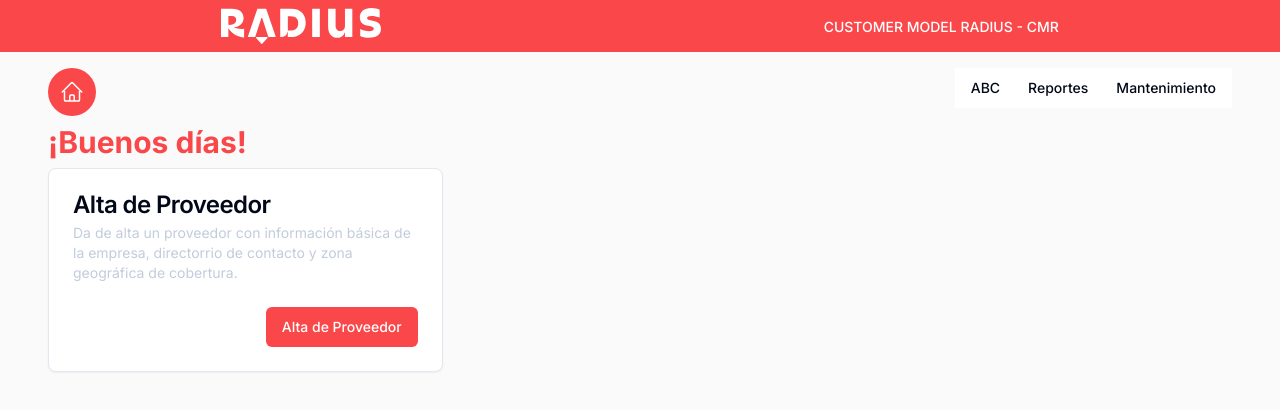
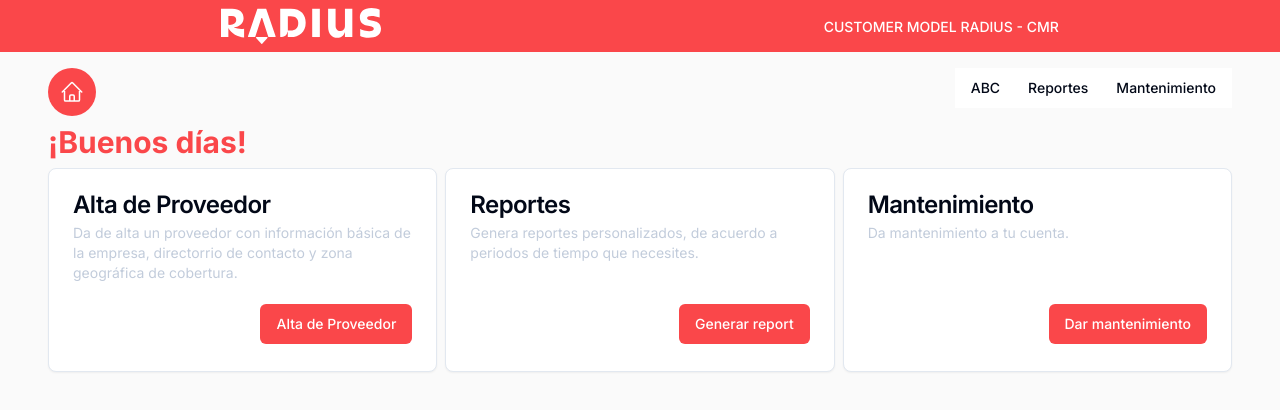
Before and after one commit to jblancoh/frontend-proveedores, a Next.js app: page /home in a window 1280 px wide. Shown: the top 410 px of the page. Built offline with nearby package versions, Linux system fonts and the light colour scheme.

Commit message:
:bug:(Route): Fix routing issues and update provider page layout

```diff
--- a/src/app/(providers)/create/page.tsx
+++ b/src/app/(providers)/create/page.tsx
@@ -26,7 +26,7 @@ type FormValues = {
   businessName: string,
   commercialName: string,
   website:  string,
-  constitutionDate: string,
+  constitutionDate: Date,
   state:  string,
   fullAddress:  string,
   postalCode: string,
@@ -123,7 +123,7 @@ const Page = () => {
         description: "No se pudo crear el proveedor",
         variant: "destructive",
       })
-      router.push("/home")
+      router.push("home")
     } finally {
       setLoading(false)
     }
--- a/src/app/(providers)/home/page.tsx
+++ b/src/app/(providers)/home/page.tsx
@@ -18,13 +18,12 @@ const Page = () => {
       <div className="pb-2">
         <Label className="text-radius font-bold text-3xl">¡Buenos días!</Label>
       </div>
-      <div className="grid grid-cols-3">
+      <div className="grid md:grid-cols-3 gap-2 grid-rows-3">
         <Card>
-          <CardHeader>
+          <CardHeader className="h-2/3">
             <CardTitle>Alta de Proveedor</CardTitle>
             <CardDescription>Da de alta un proveedor con información básica de la empresa, directorrio de contacto y zona geográfica de cobertura.</CardDescription>
           </CardHeader>
-
           <CardFooter className="justify-end">
             <Button
               variant="radius"
@@ -34,6 +33,34 @@ const Page = () => {
             </Button>
           </CardFooter>
         </Card>
+        <Card>
+          <CardHeader className="h-2/3">
+            <CardTitle>Reportes</CardTitle>
+            <CardDescription>Genera reportes personalizados, de acuerdo a periodos de tiempo que necesites.</CardDescription>
+          </CardHeader>
+          <CardFooter className="justify-end">
+            <Button
+              variant="radius"
+              onClick={() => router.push('reports')}
+            >
+              Generar report
+            </Button>
+          </CardFooter>
+        </Card>
+        <Card>
+          <CardHeader className="h-2/3">
+            <CardTitle>Mantenimiento</CardTitle>
+            <CardDescription>Da mantenimiento a tu cuenta.</CardDescription>
+          </CardHeader>
+          <CardFooter className="justify-end">
+            <Button
+              variant="radius"
+              onClick={() => router.push('maintenance')}
+            >
+              Dar mantenimiento
+            </Button>
+          </CardFooter>
+        </Card>
       </div>
     </div>
   );
--- a/src/app/page.tsx
+++ b/src/app/page.tsx
@@ -1,5 +1,5 @@
 import { redirect } from 'next/navigation'
 
 export default function Home() {
-  return redirect('/home')
+  return redirect('home')
 }
--- a/src/components/IconHome.tsx
+++ b/src/components/IconHome.tsx
@@ -6,7 +6,7 @@ import { usePathname } from 'next/navigation'
 const IconHome = () => {
   const pathname = usePathname()
   return (
-    <Link href="/home" className={`link ${pathname === '/home' ? 'active bg-radius text-white' : ''} hover:bg-radius rounded-full p-3 hover:text-white`}>
+    <Link href="home" className={`link ${pathname === '/home' ? 'active bg-radius text-white' : ''} hover:bg-radius rounded-full p-3 hover:text-white`}>
       <svg xmlns="http://www.w3.org/2000/svg" fill="none" viewBox="0 0 24 24" strokeWidth={1.5} stroke="currentColor" className="w-6 h-6">
         <path strokeLinecap="round" strokeLinejoin="round" d="m2.25 12 8.954-8.955c.44-.439 1.152-.439 1.591 0L21.75 12M4.5 9.75v10.125c0 .621.504 1.125 1.125 1.125H9.75v-4.875c0-.621.504-1.125 1.125-1.125h2.25c.621 0 1.125.504 1.125 1.125V21h4.125c.621 0 1.125-.504 1.125-1.125V9.75M8.25 21h8.25" />
       </svg>
```
